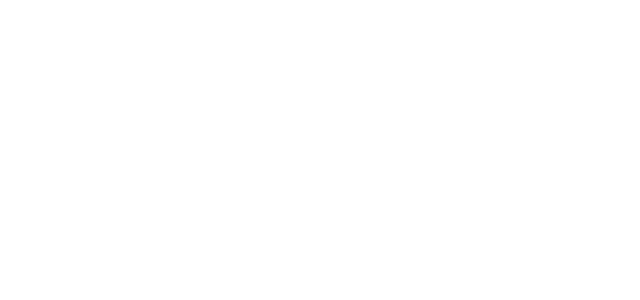
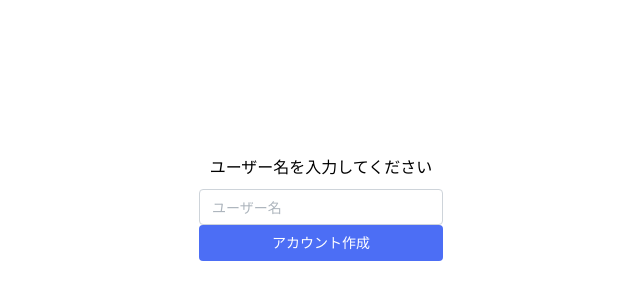
Before and after one commit to Team-1-myTreasure/myTreasure, a React (Vite) app in the folder frontend/: page /gest/products/1 in a window 1280 px wide. Before the commit this address had no page. Shown: the part 192-492 px from the top of the page, without its empty margins (319-959 px from the left). Built offline with nearby package versions, Linux system fonts and the light colour scheme.

Commit message:
gestアカウント作成

```diff
--- a/frontend/src/App.jsx
+++ b/frontend/src/App.jsx
@@ -3,7 +3,7 @@
 import "@mantine/core/styles.css";
 import { BrowserRouter, Route, Routes } from "react-router-dom";
 import { MantineProvider } from "@mantine/core";
-import { Gest } from "./pages/Gest";
+import { CreateGest } from "./pages/CreateGest";
 import { AllProducts } from "./pages/AllProducts";
 import { CreateProduct } from "./pages/CreateProduct";
 import { ProblemDetail } from "./pages/ProblemDetail";
@@ -18,14 +18,23 @@
       <MantineProvider>
         <Routes>
           <Route path="host">
-            <Route path="products/:productId/problemdetail" element={<ProblemDetail />} />
+            <Route
+              path="products/:productId/problemdetail"
+              element={<ProblemDetail />}
+            />
             <Route path="products/:productId/shareurl" element={<ShareUrl />} />
             <Route path="signupPage" element={<SignupPage />} />
             <Route path="signinPage" element={<SigninPage />} />
             <Route path=":userName/allproducts" element={<AllProducts />} />
             <Route path=":userName/createproduct" element={<CreateProduct />} />
           </Route>
-          <Route path="gest" element={<Gest />} />
+          <Route path="gest">
+            <Route path="products/:productId" element={<CreateGest />} />
+            <Route
+              path="products/:productId/user/:userName/goToDestination"
+              element={<h1>目的地に向かうよー</h1>}
+            />
+          </Route>
         </Routes>
       </MantineProvider>
     </BrowserRouter>
--- /dev/null
+++ b/frontend/src/pages/CreateGest.jsx
@@ -0,0 +1,62 @@
+import { Stack, Text, TextInput, Button } from "@mantine/core";
+import { useParams, useNavigate } from "react-router-dom";
+import { useForm } from "@mantine/form";
+import axios from "axios";
+import { useState } from "react";
+
+export const CreateGest = () => {
+  const { productId } = useParams();
+  const [isDuplicateName, setIsDuplicateName] = useState(false);
+  const navigate = useNavigate();
+  const form = useForm({
+    initialValues: {
+      userName: "",
+    },
+
+    validate: {
+      userName: (value) =>
+        value.length > 0 ? null : "ユーザ名を入力してください",
+    },
+  });
+  return (
+    <Stack gap={10} miw={120}>
+      <Text>ユーザー名を入力してください</Text>
+      <form
+        onSubmit={form.onSubmit(async (values) => {
+          try {
+            const response = await axios.post(
+              `/api/gest/products/${productId}`,
+              {
+                playerName: values.userName,
+              }
+            );
+            const userName = response.data.playerName;
+            navigate(`user/${userName}/goToDestination`, {
+              replace: false,
+            });
+          } catch (err) {
+            if (err.response.status === 409) {
+              setIsDuplicateName(true);
+            }
+            throw err;
+          }
+        })}
+      >
+        <TextInput
+          withAsterisk
+          placeholder="ユーザー名"
+          key={form.key("userName")}
+          {...form.getInputProps("userName")}
+        />
+        {isDuplicateName && (
+          <Text size="md" c="red">
+            すでに存在しているユーザ名です
+          </Text>
+        )}
+        <Button type="submit" bg={"indigo"} fullWidth>
+          アカウント作成
+        </Button>
+      </form>
+    </Stack>
+  );
+};
--- a/frontend/src/pages/Gest.jsx
+++ /dev/null
@@ -1,22 +0,0 @@
-export const Gest = () => {
-  return (
-    <div>
-      <h2>Hi!! You are now logged in.</h2>
-      <form action="/logout" method="post">
-        <input type="submit" value="LOGOUT" />
-      </form>
-      <hr />
-
-      <form action="/api" method="post">
-        <input type="text" name="username" />
-        <input type="password" name="password" />
-        <input type="submit" value="Try Auth" />
-        <input type="submit" value="Try Auth" />
-      </form>
-
-      <a href="/auth/github" className="btn btn-dark">
-        <span className="fa fa-github"></span> Sign Up with Github
-      </a>
-    </div>
-  );
-};
```
Also changed, not shown: 2 other files (tests, documents, lock files or other folders).
